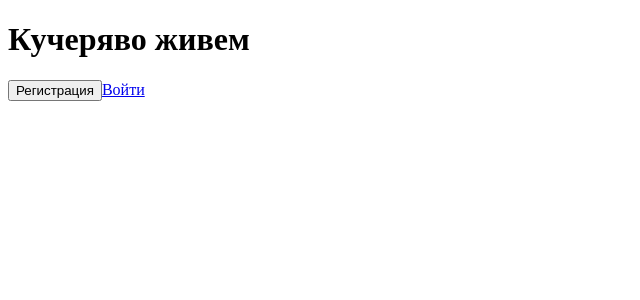
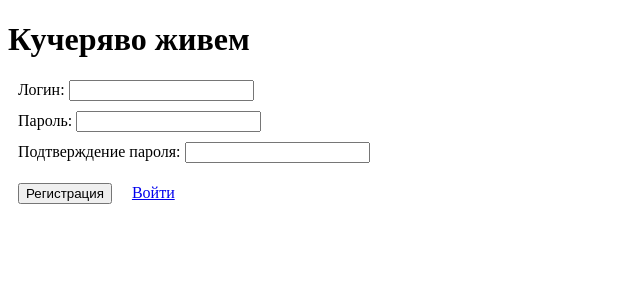
Before and after one commit to angst-storm/curly-life, an Angular app: page /register in a window 1280 px wide. Shown: the top 300 px of the page, without its empty margins (0-640 px from the left). Built offline with nearby package versions, Linux system fonts and the light colour scheme.

Commit message:
парочка малоработающих реактивных форм

```diff
--- a/src/app/app.module.ts
+++ b/src/app/app.module.ts
@@ -2,6 +2,7 @@ import { NgModule } from '@angular/core';
 import { BrowserModule } from '@angular/platform-browser';
 import { CommonModule } from '@angular/common';
 import { RouterModule, Routes } from '@angular/router';
+import { ReactiveFormsModule }   from '@angular/forms';
 
 import { CostsControlComponent } from './costs-сontrol/costs-control.component';
 import { BlockComponent } from './costs-сontrol/block/block.component';
@@ -37,6 +38,7 @@ const appRoutes: Routes = [
         BrowserModule,
         CommonModule,
         FormsModule,
+        ReactiveFormsModule,
         RouterModule.forRoot(appRoutes)
     ],
     bootstrap: [MyAppComponent],
--- a/src/app/auth/auth.component.css
+++ b/src/app/auth/auth.component.css
@@ -0,0 +1,3 @@
+.field {
+    margin: 10px;
+}
--- a/src/app/auth/auth.component.html
+++ b/src/app/auth/auth.component.html
@@ -1,2 +1,14 @@
-<button routerLink="/" routerLinkActive="active">Войти</button>
-<a routerLink="/register" routerLinkActive="active">Регистрация</a>
+<form [formGroup]="authForm">
+    <div class="field">
+        <label>Логин: </label>
+        <input formControlName="login">
+    </div>
+
+    <div class="field">
+        <label>Пароль: </label>
+        <input formControlName="password">
+    </div>
+
+    <button class="field" type="submit" routerLink="/" routerLinkActive="active">Войти</button>
+    <a class="field" routerLink="/register" routerLinkActive="active">Регистрация</a>
+</form>
--- a/src/app/auth/auth.component.ts
+++ b/src/app/auth/auth.component.ts
@@ -1,9 +1,14 @@
 import { Component } from '@angular/core';
+import { FormControl, FormGroup, Validators } from '@angular/forms';
 
 @Component({
     selector: 'auth',
     templateUrl: './auth.component.html',
     styleUrls: ['./auth.component.css']
 })
-export class AuthComponent{
+export class AuthComponent {
+    public authForm: FormGroup = new FormGroup({
+        'login': new FormControl('', Validators.required),
+        'password': new FormControl('', Validators.required)
+    });
 }
--- a/src/app/register/register.component.css
+++ b/src/app/register/register.component.css
@@ -0,0 +1,11 @@
+.field {
+    margin: 10px;
+}
+
+.danger {
+    margin-left: 5px;
+    color: white;
+    background-color: red;
+    border-radius: 5px;
+    padding: 3px;
+}
--- a/src/app/register/register.component.html
+++ b/src/app/register/register.component.html
@@ -1,2 +1,28 @@
-<button routerLink="/auth" routerLinkActive="active">Регистрация</button>
-<a routerLink="/auth" routerLinkActive="active">Войти</a>
+<form [formGroup]="regForm">
+    <div class="field">
+        <label>Логин: </label>
+        <input formControlName="login">
+        <span class="danger" *ngIf="regForm.controls['login'].invalid && regForm.controls['login'].touched">
+            Обязательно к заполнению
+        </span>
+    </div>
+
+    <div class="field">
+        <label>Пароль: </label>
+        <input formControlName="password">
+        <span class="danger" *ngIf="regForm.controls['password'].invalid && regForm.controls['password'].touched">
+            Пароль должен быть длиннее 8 символов и состоять только из цифр, прописных или строчных букв латинского алфавита, а также символов !"#$%&'()*+,-.
+        </span>
+    </div>
+
+    <div class="field">
+        <label>Подтверждение пароля: </label>
+        <input formControlName="confirmPassword">
+        <span class="danger" *ngIf="regForm.hasError('notSame') && regForm.controls['confirmPassword'].touched">
+            Пароли не совпадают
+        </span>
+    </div>
+
+    <button class="field" type="submit" routerLink="/auth" routerLinkActive="active">Регистрация</button>
+    <a class="field" routerLink="/auth" routerLinkActive="active">Войти</a>
+</form>
--- a/src/app/register/register.component.ts
+++ b/src/app/register/register.component.ts
@@ -1,9 +1,25 @@
 import { Component } from '@angular/core';
+import { AbstractControl, FormControl, FormGroup, ValidationErrors, Validators } from '@angular/forms';
 
 @Component({
     selector: 'register',
     templateUrl: './register.component.html',
     styleUrls: ['./register.component.css']
 })
-export class RegisterComponent{
+export class RegisterComponent {
+
+    public regForm: FormGroup = new FormGroup({
+        'login': new FormControl('', Validators.required),
+        'password': new FormControl('', [
+            Validators.required,
+            Validators.pattern(/^[\w!"#$%&'()*+,\-./]+$/),
+            Validators.minLength(8)
+        ]),
+        'confirmPassword': new FormControl('', Validators.required),
+
+    }, {
+        validators: (group: AbstractControl): ValidationErrors | null => {
+            return group.get('password')?.value === group.get('confirmPassword')?.value ? null : { notSame: true };
+        }
+    });
 }
```
